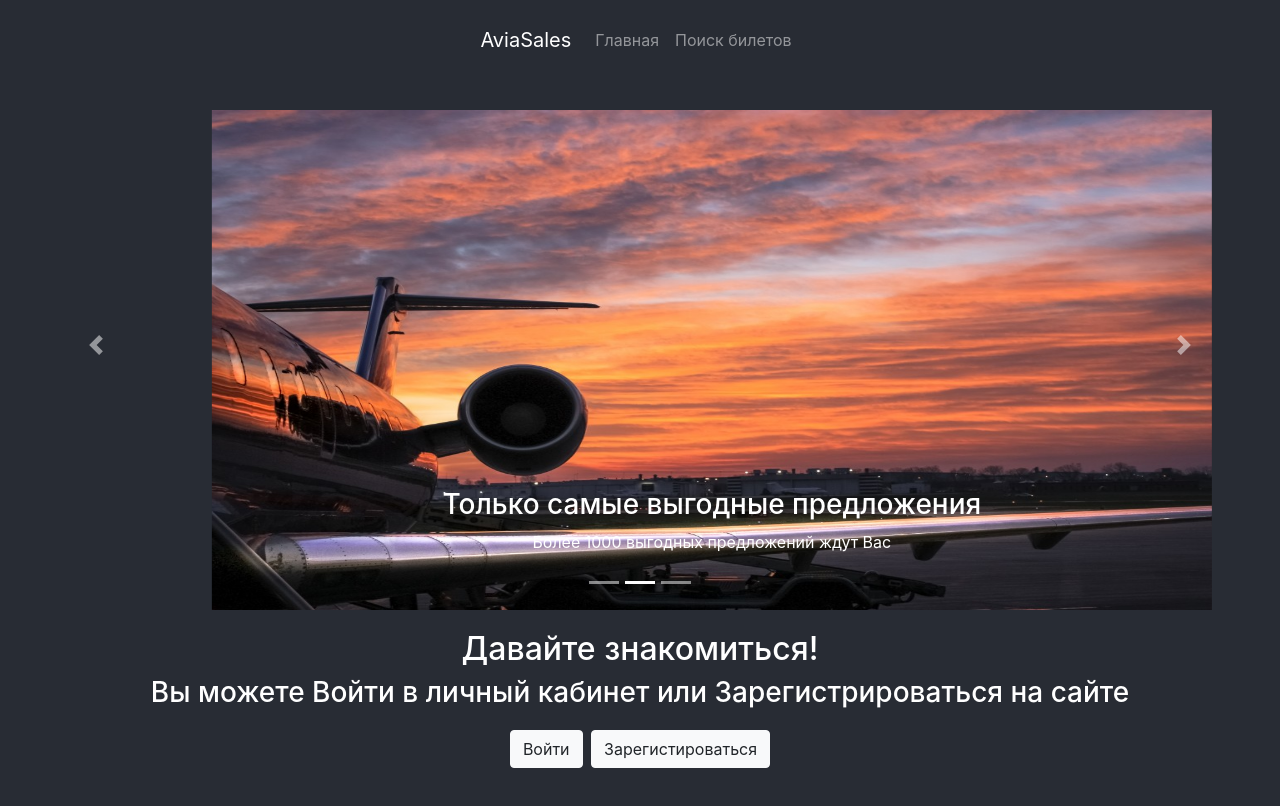
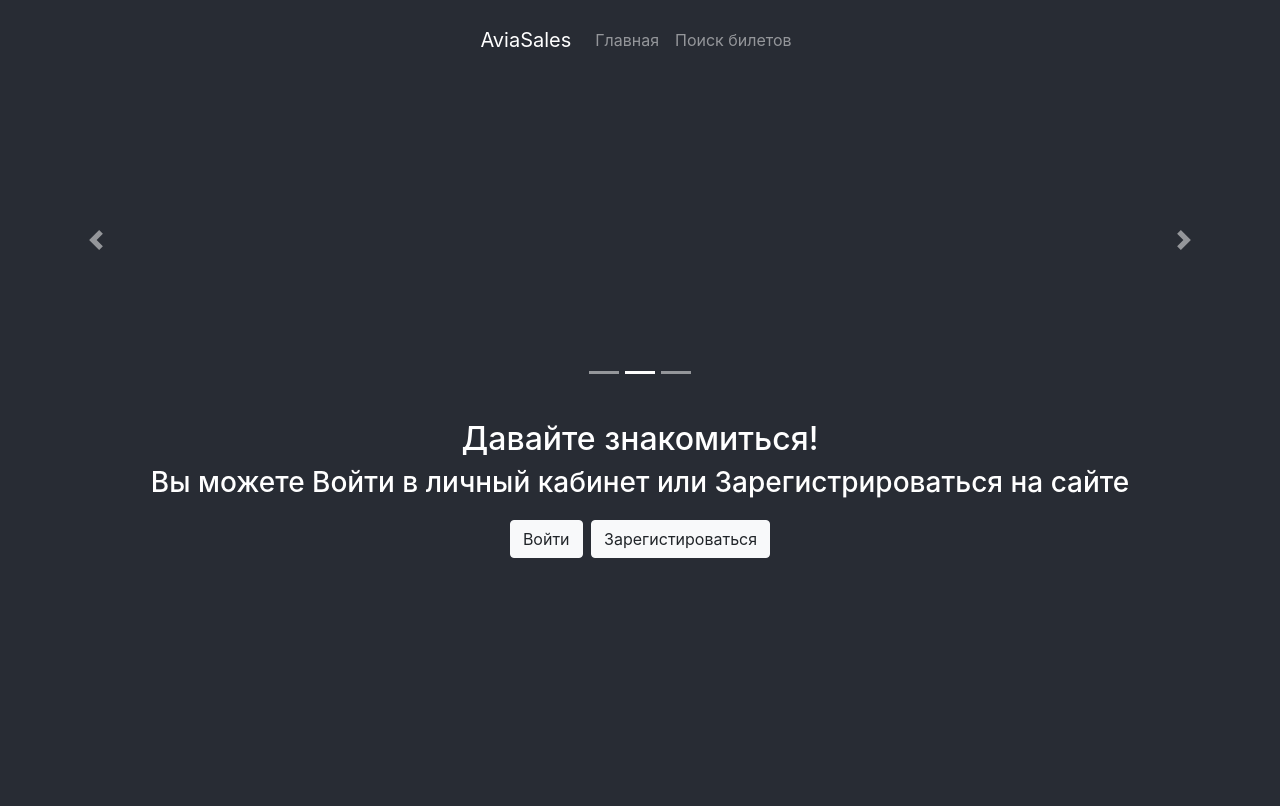
Before and after one commit to MariaKasmina/site_front, a React (Create React App) app: page / in a window 1280 px wide. Shown: the top 806 px of the page. Built offline with nearby package versions, Linux system fonts and the light colour scheme.

Commit message:
restructure CarouselFeature.js

```diff
--- a/src/Components/CarouselFeature.js
+++ b/src/Components/CarouselFeature.js
@@ -4,42 +4,34 @@ import caruselSlideSecond from "../images/slide22.jpg";
 import caruselSlideThird from "../images/slide3.jpg";
 import React from "react";
 
-function CarouselFeature(){
-    return(
+const carouselItems = [
+    {
+        title: 'Путешествуйте вместе с нами',
+        img: caruselSlideFirst
+    },
+    {
+        title: 'Только самые выгодные предложения',
+        text: '',
+        img: caruselSlideSecond
+    },
+    {
+        title: 'Исполняем Ваши мечты о путешествиях',
+        text: 'Розыгрыши путевок каждый месяц',
+        img: caruselSlideThird
+    }
+]
+
+function CarouselFeature() {
+    return (
         <Carousel>
-            <Carousel.Item>
-                <img
-                    className="slide-image"
-                    src={caruselSlideFirst}
-                    alt="First slide"
-                />
-                <Carousel.Caption>
-                    <h3 className='slide-title'>Путешествуйте вместе с нами</h3>
-                </Carousel.Caption>
-            </Carousel.Item>
-            <Carousel.Item>
-                <img
-                    className="slide-image"
-                    src={caruselSlideSecond}
-                    alt="Second slide"
-                />
-
-                <Carousel.Caption>
-                    <h3>Только самые выгодные предложения</h3>
-                    <p>Более 1000 выгодных предложений ждут Вас</p>
-                </Carousel.Caption>
-            </Carousel.Item>
-            <Carousel.Item>
-                <img
-                    className="slide-image"
-                    src={caruselSlideThird}
-                    alt="Third slide"
-                />
-                <Carousel.Caption>
-                    <h3>Исполняем Ваши мечты о путешествиях</h3>
-                    <p>Розыгрыши путевок каждый месяц</p>
-                </Carousel.Caption>
-            </Carousel.Item>
+            {carouselItems.map((element, key) => (
+                <Carousel.Item key={key}>
+                    <Carousel.Caption>
+                        <h3 className='slide-title'>{element.title}</h3>
+                        <p>{element.text}</p>
+                    </Carousel.Caption>
+                </Carousel.Item>
+            ))}
         </Carousel>
     );
 }
```
